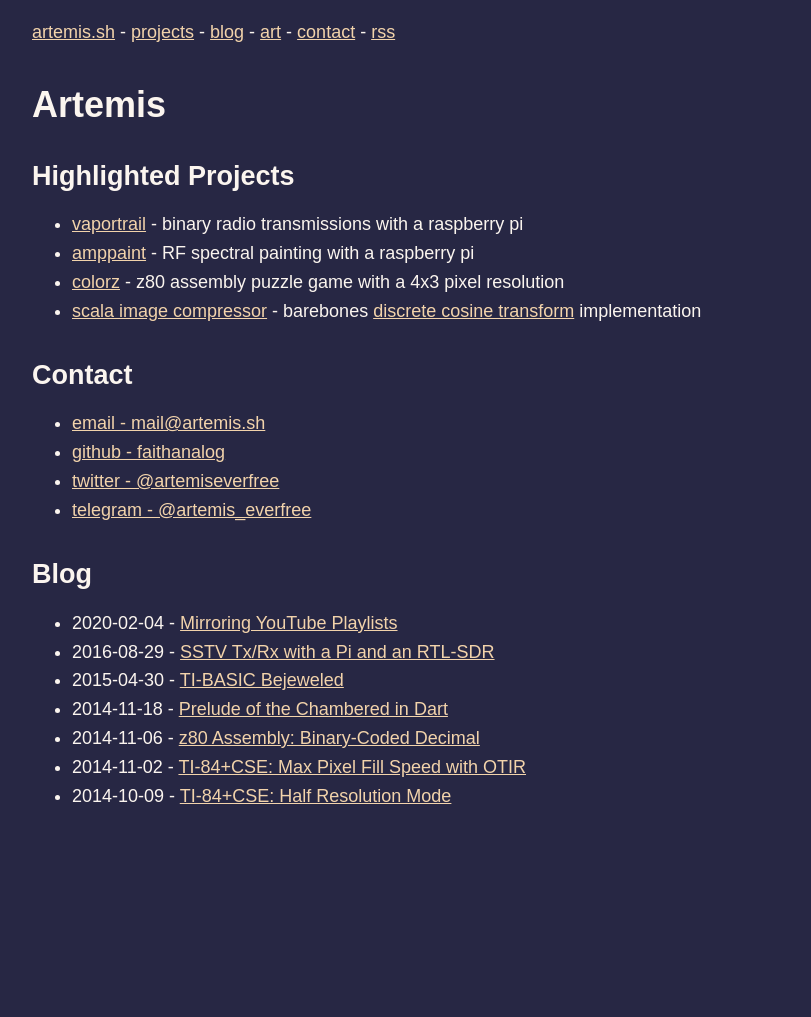
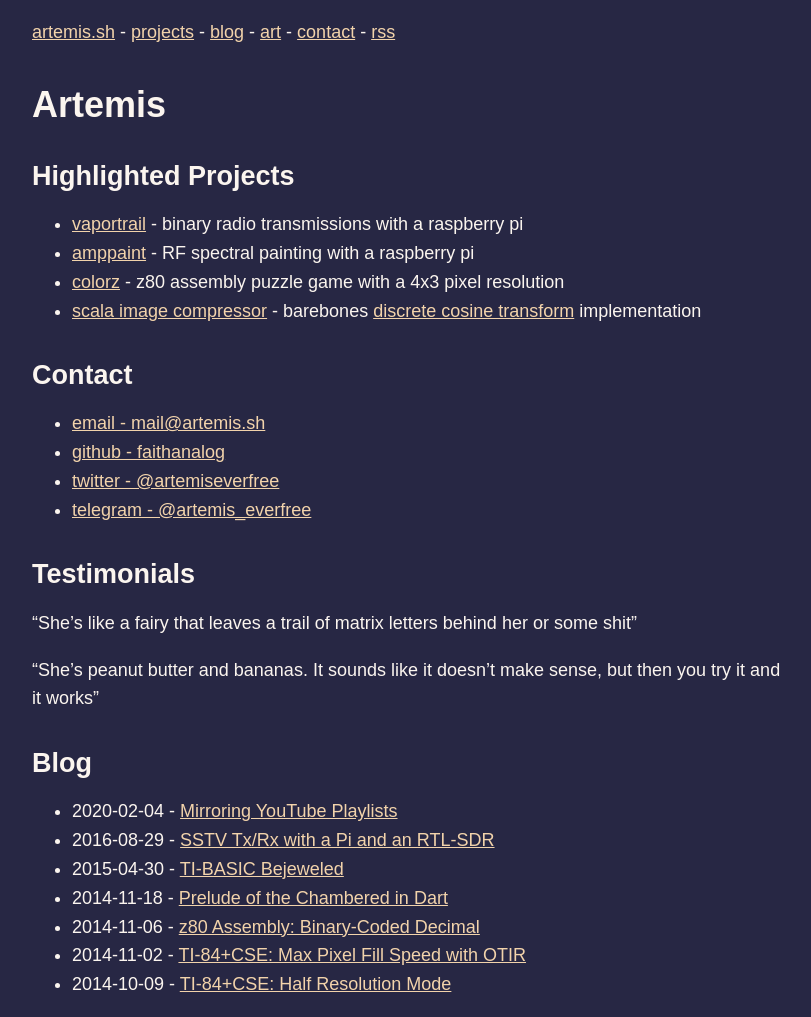
Before and after one commit to faithanalog/faithanalog.github.io, a Jekyll site: the page built from index.md, in a window 1280 px wide. Shown: the whole page, without its empty margins (233-1044 px from the left). Built offline with Jekyll 4.4.1, drawn with Linux system fonts in a browser that asks for light colours; before the commit the page ends 900 px from its top, so only the background shows below that.

Commit message:
some random updates

```diff
--- a/blog.html
+++ b/blog.html
@@ -1,6 +1,6 @@
 ---
 layout: default
-title: Artemis
+title: Blog
 ---
 {% for post in site.posts %}
     <h2><a href="{{ post.url }}">{{ post.title }}</a></h2>
--- a/index.md
+++ b/index.md
@@ -14,6 +14,11 @@ title: Artemis
 
 {% include contact.md %}
 
+## Testimonials
+"She's like a fairy that leaves a trail of matrix letters behind her or some shit"
+
+"She's peanut butter and bananas. It sounds like it doesn't make sense, but then you try it and it works"
+
 ## Blog
 
 {% for post in site.posts %}- {{ post.date | date: "%Y-%m-%d" }} - [{{ post.title }}]({{ post.url }})
```
Also changed, not shown: projects.md (+1 -0 lines).
